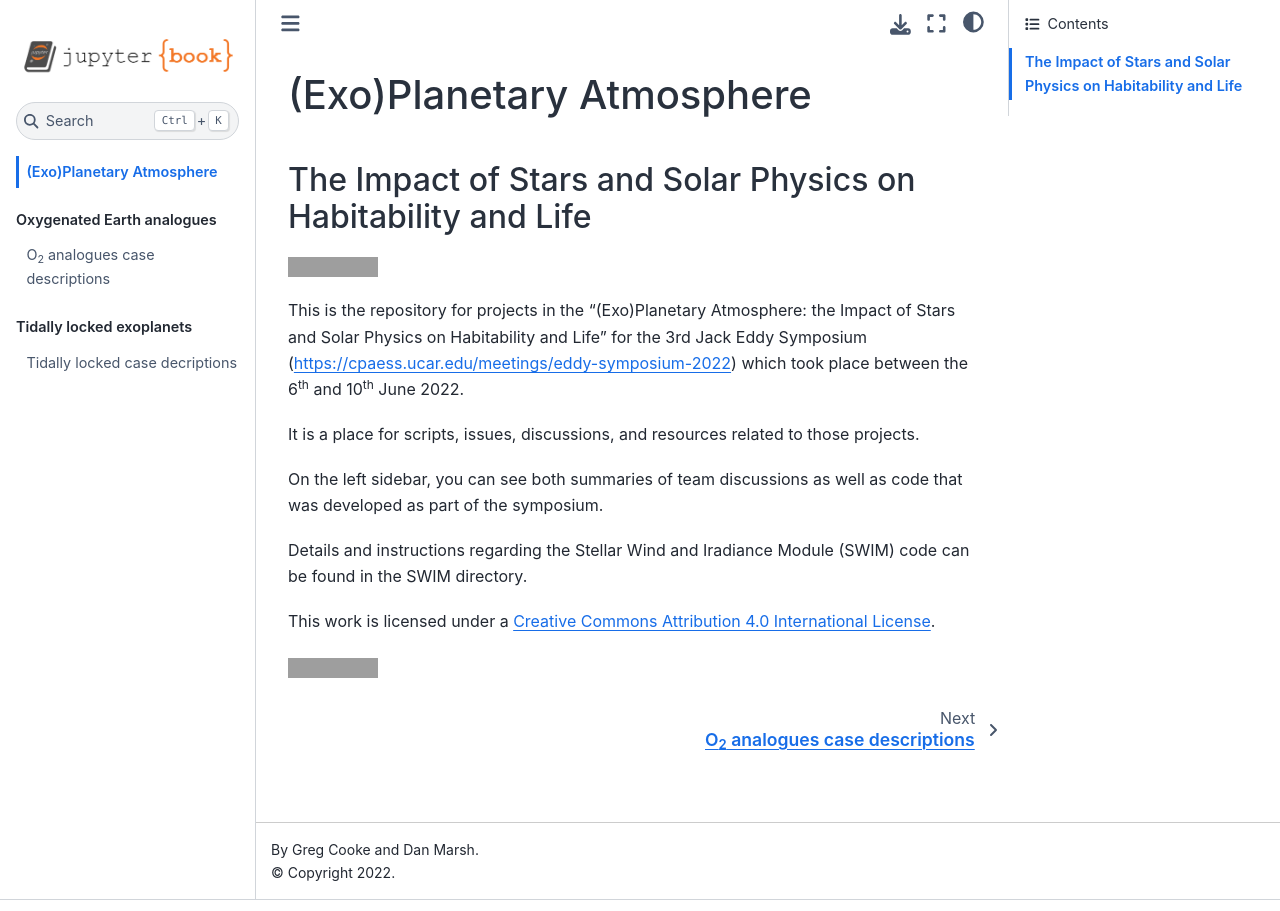
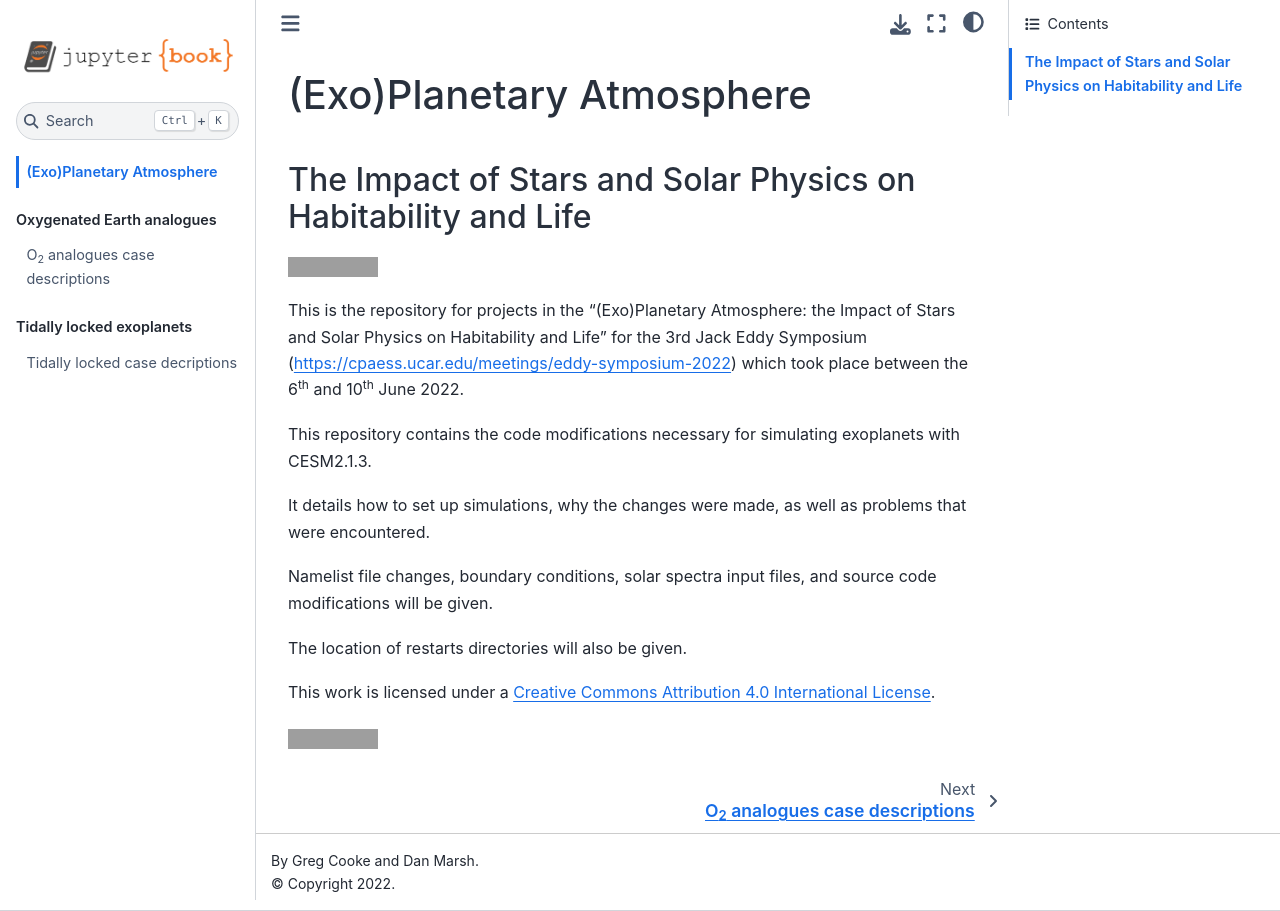
Before and after one commit to exo-cesm/CESM2.1.3, a Jupyter Book: the page built from index.md, in a window 1280 px wide. Built offline with Jupyter Book 1.0.4 settings and Sphinx 7.4.7 and the Sphinx Book theme 1.1.4, drawn with Linux system fonts in a browser that asks for light colours; grey boxes are pictures that could not be loaded.

Commit message:
Updating book

```diff
--- a/index.md
+++ b/index.md
@@ -5,11 +5,13 @@
 
 This is the repository for projects in the "(Exo)Planetary Atmosphere: the Impact of Stars and Solar Physics on Habitability and Life" for the 3rd Jack Eddy Symposium ([https://cpaess.ucar.edu/meetings/eddy-symposium-2022](https://cpaess.ucar.edu/meetings/eddy-symposium-2022)) which took place between the 6<sup>th</sup> and 10<sup>th</sup> June 2022.
 
-It is a place for scripts, issues, discussions, and resources related to those projects.
+This repository contains the code modifications necessary for simulating exoplanets with CESM2.1.3.
 
-On the left sidebar, you can see both summaries of team discussions as well as code that was developed as part of the symposium.
+It details how to set up simulations, why the changes were made, as well as problems that were encountered.
 
-Details and instructions regarding the Stellar Wind and Iradiance Module (SWIM) code can be found in the SWIM directory.
+Namelist file changes, boundary conditions, solar spectra input files, and source code modifications will be given.
+
+The location of restarts directories will also be given.
 
 This work is licensed under a
 [Creative Commons Attribution 4.0 International License][cc-by].
```
